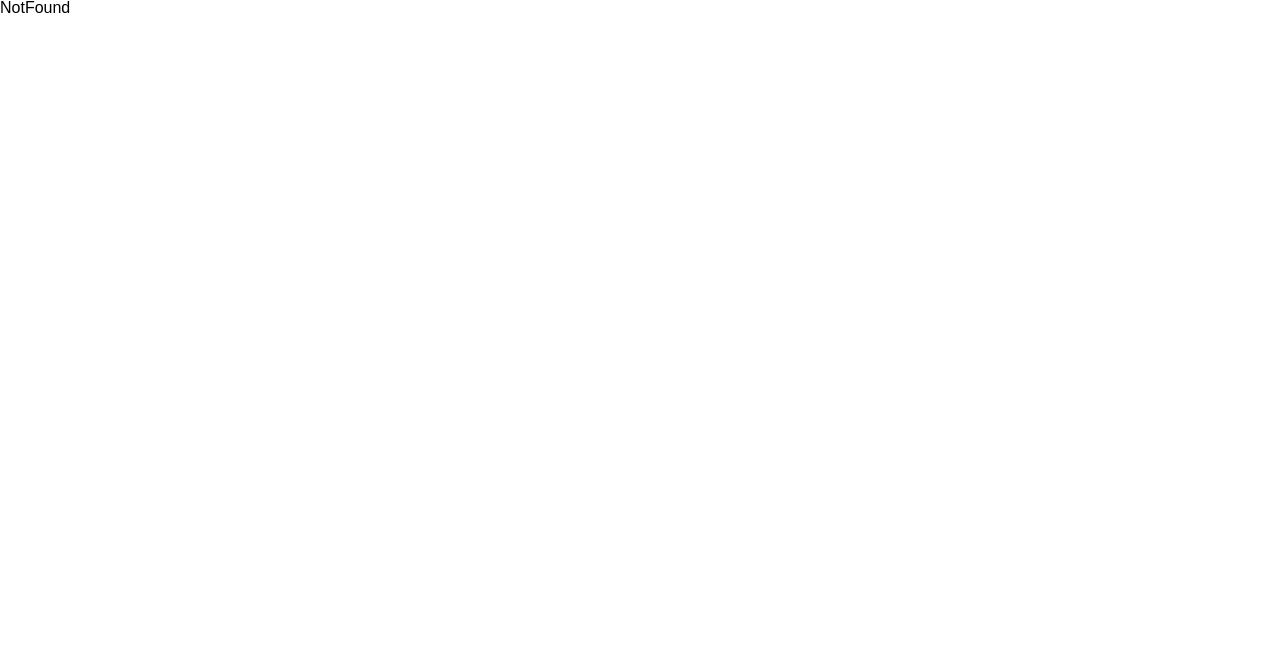
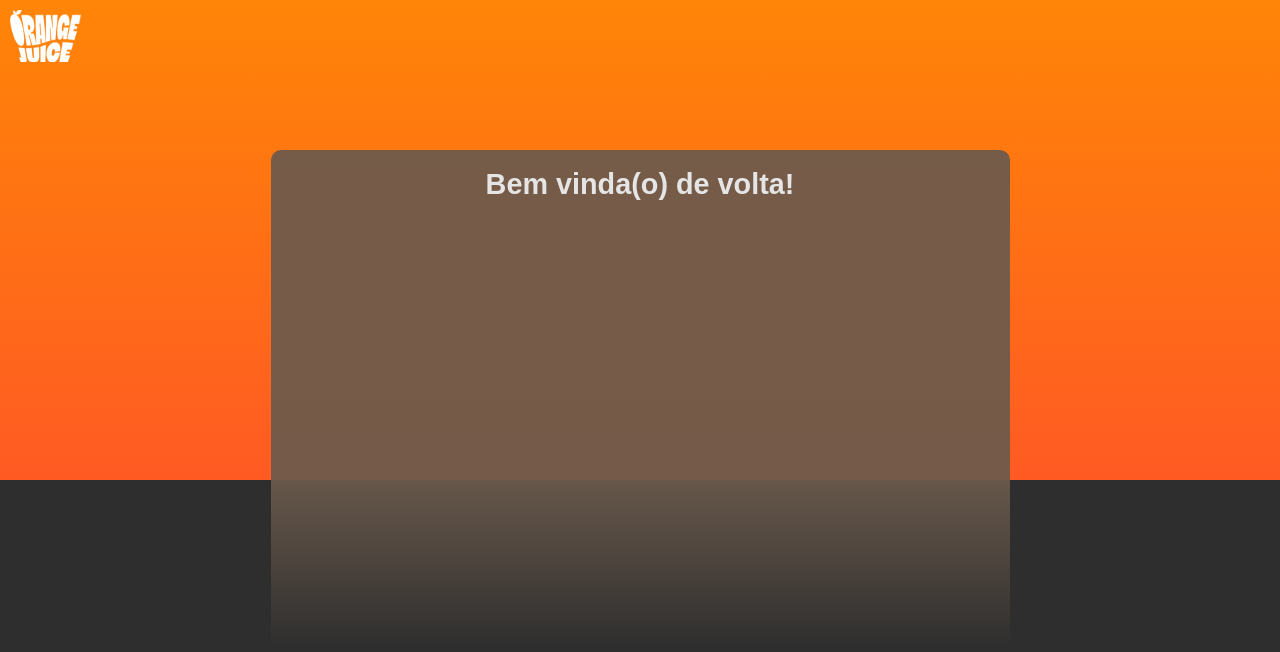
Before and after one commit to Squad-29-Evolution/frontend, a React (Vite) app: page /login in a window 1280 px wide. Shown: the top 652 px of the page. Built offline with nearby package versions, Linux system fonts and the light colour scheme; a web font is replaced by a local one.

Commit message:
feat: add login page

```diff
--- a/src/App.jsx
+++ b/src/App.jsx
@@ -1,10 +1,12 @@
 import Routers from "./routers";
 import GlobalStyles from "./styles/GlobalStyles";
+import Fonts from "./styles/Fonts";
 
 function App() {
   return (
     <>
       <GlobalStyles />
+      <Fonts />
       <Routers />
     </>
   );
--- /dev/null
+++ b/src/pages/Login/components/Form/index.jsx
@@ -0,0 +1,13 @@
+import S from "./style";
+
+const Form = () => {
+  return (
+    <S.Container>
+      <S.Form>
+        <S.Title>Bem vinda(o) de volta!</S.Title>
+      </S.Form>
+    </S.Container>
+  );
+};
+
+export default Form;
--- /dev/null
+++ b/src/pages/Login/components/Form/style.js
@@ -0,0 +1,30 @@
+import styled from "styled-components";
+
+const Container = styled.main`
+  background: linear-gradient(
+    180deg,
+    rgba(107, 90, 76, 0.93) 66.15%,
+    rgba(46, 46, 46, 0) 100%
+  );
+  border-radius: 10px;
+  max-width: 739px;
+  width: 100%;
+  height: 500px;
+  z-index: 1;
+`;
+
+const Form = styled.form`
+  display: flex;
+  flex-direction: column;
+  align-items: center;
+`;
+
+const Title = styled.h1`
+  color: #e5e5e5;
+  font-family: "Metropolis", sans-serif;
+  font-weight: 700;
+  font-size: 1.8rem;
+  margin: 20px;
+`;
+
+export default { Container, Form, Title };
--- /dev/null
+++ b/src/pages/Login/index.jsx
@@ -0,0 +1,19 @@
+import S from "./style";
+import Logo from "../../assets/logo_orange.svg";
+import Form from "./components/Form";
+
+const Login = () => {
+  return (
+    <S.Container>
+      <S.BackgroundLinear>
+        <S.Logo>
+          <img src={Logo} alt="logo orange" />
+        </S.Logo>
+      </S.BackgroundLinear>
+      <S.Header />
+      <Form />
+    </S.Container>
+  );
+};
+
+export default Login;
--- /dev/null
+++ b/src/pages/Login/style.js
@@ -0,0 +1,39 @@
+import styled from "styled-components";
+
+const Container = styled.section`
+  background-color: #2e2e2e;
+  width: 100%;
+  height: 100vh;
+  display: flex;
+  justify-content: center;
+  align-items: center;
+`;
+
+const BackgroundLinear = styled.div`
+  width: 100%;
+  height: 60%;
+  background: linear-gradient(180deg, #ff8507 0%, #ff5a23 100%);
+  position: absolute;
+  z-index: 0;
+  inset: 0;
+`;
+
+const Header = styled.header`
+  width: 100%;
+  height: 50px;
+  z-index: 1;
+  position: absolute;
+  inset: 0;
+`;
+
+const Logo = styled.div`
+  margin: 10px;
+  width: 71px;
+  height: 52px;
+  & img {
+    width: 100%;
+    height: 100%;
+  }
+`;
+
+export default { Container, BackgroundLinear, Header, Logo };
--- a/src/routers/index.jsx
+++ b/src/routers/index.jsx
@@ -1,5 +1,6 @@
 import { BrowserRouter as Router, Routes, Route } from "react-router-dom";
 import Home from "../pages/home";
+import Login from "../pages/Login";
 import NotFound from "../pages/NotFound";
 
 const Routers = () => {
@@ -7,6 +8,7 @@ const Routers = () => {
     <Router>
       <Routes>
         <Route path="/" element={<Home />} />
+        <Route path="/login" element={<Login />} />
         <Route path="*" element={<NotFound />} />
       </Routes>
     </Router>
```
Also changed, not shown: src/assets/logo_orange.svg (added).
